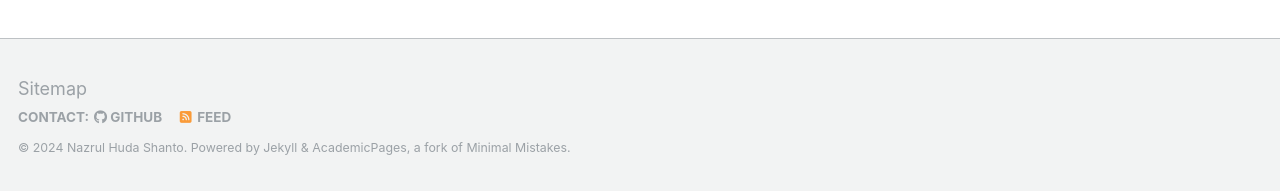
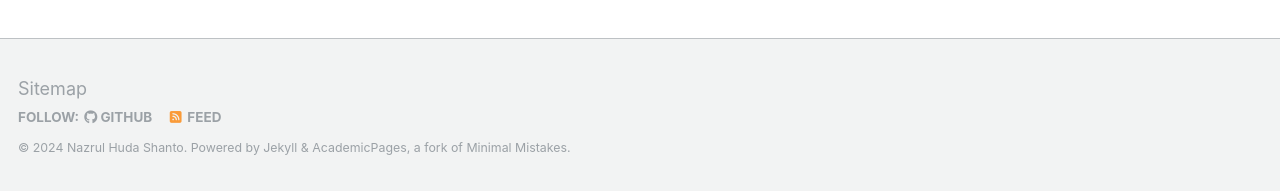
Before and after one commit to nazrulhuda/portfolio, a Jekyll site: the page built from _pages/about.md, in a window 1280 px wide and 1400 px high, scrolled down 749 px. Shown: the part 1206-1397 px from the top of the window. Built offline with Jekyll 4.4.1, drawn with Linux system fonts in a browser that asks for light colours; some web fonts are replaced.

Commit message:
first commit

```diff
--- a/_data/ui-text.yml
+++ b/_data/ui-text.yml
@@ -21,7 +21,7 @@ en: &DEFAULT_EN
   comments_title             : "Comments"
   more_label                 : "Learn More"
   related_label              : "You May Also Enjoy"
-  follow_label               : "Contact:"
+  follow_label               : "Follow:"
   feed_label                 : "Feed"
   powered_by                 : "Powered by"
   website_label              : "Website"
--- a/_sass/_navigation.scss
+++ b/_sass/_navigation.scss
@@ -174,7 +174,7 @@
 
 .greedy-nav {
   position: relative;
-  min-width: 250px;
+
   background: $background-color;
 
   a {
```
